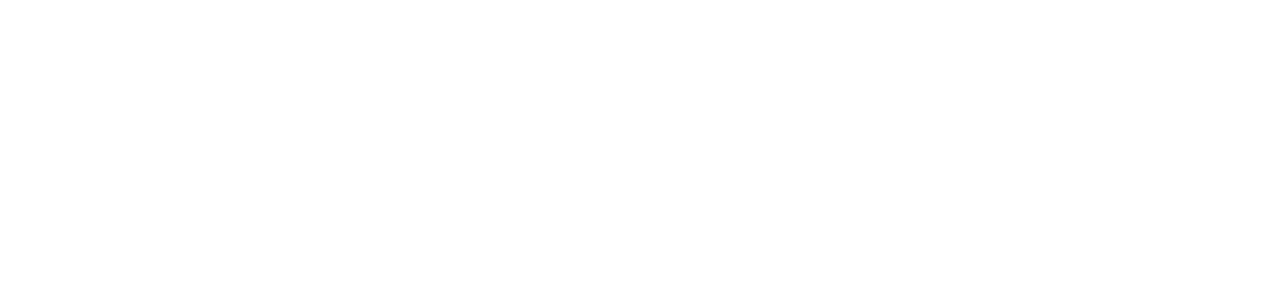
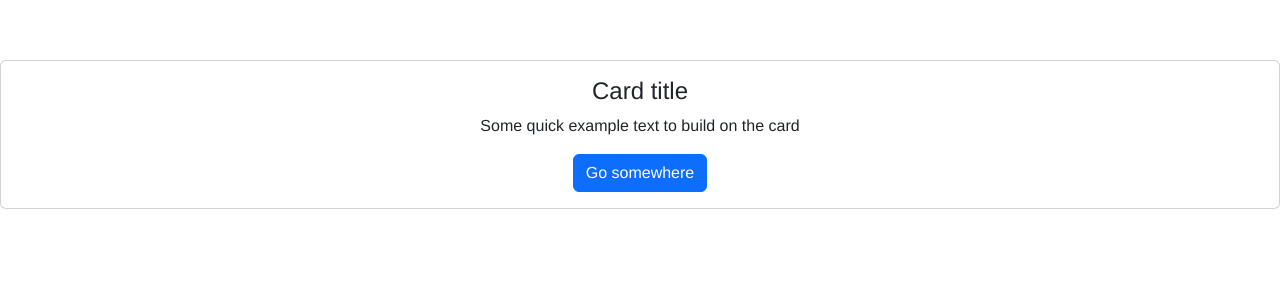
Before and after one commit to AleksandrBelokrys/vue-course, a Vue app in the folder vue-course/: page / in a window 1280 px wide. Shown: the top 300 px of the page. Built offline with nearby package versions, Linux system fonts and the light colour scheme; the HTML template or start-up script is replaced by a standard one.

Commit message:
added CardComponent

```diff
--- a/vue-course/src/App.vue
+++ b/vue-course/src/App.vue
@@ -1,9 +1,18 @@
 <template>
   <div id="app">
+    <CardComponent/>
   </div>
 </template>
 
 <script>
+import CardComponent from './components/CardComponent.vue'
+
+export default {
+  name: 'App',
+  components: {
+    CardComponent
+  }
+}
 </script>
 
 <style>
--- /dev/null
+++ b/vue-course/src/components/CardComponent.vue
@@ -0,0 +1,19 @@
+<script>
+export default {
+  name: "CardComponent"
+}
+</script>
+
+<template>
+  <div class="card">
+    <div class="card-body">
+      <h4 class="card-title">Card title</h4>
+      <p class="card-text">Some quick example text to build on the card</p>
+      <button type="button" class="btn btn-primary">Go somewhere</button>
+    </div>
+  </div>
+</template>
+
+<style scoped>
+
+</style>
```
